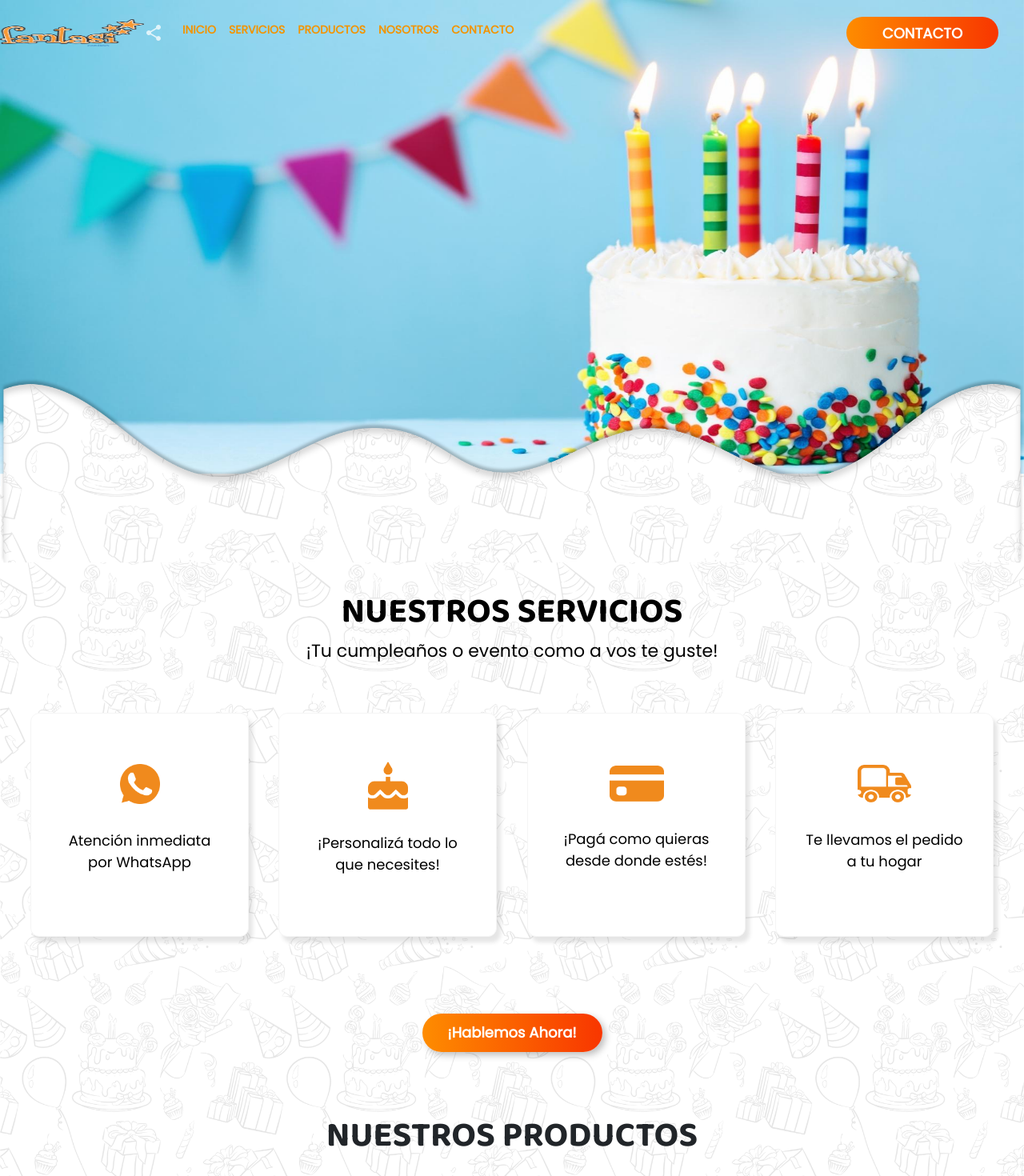
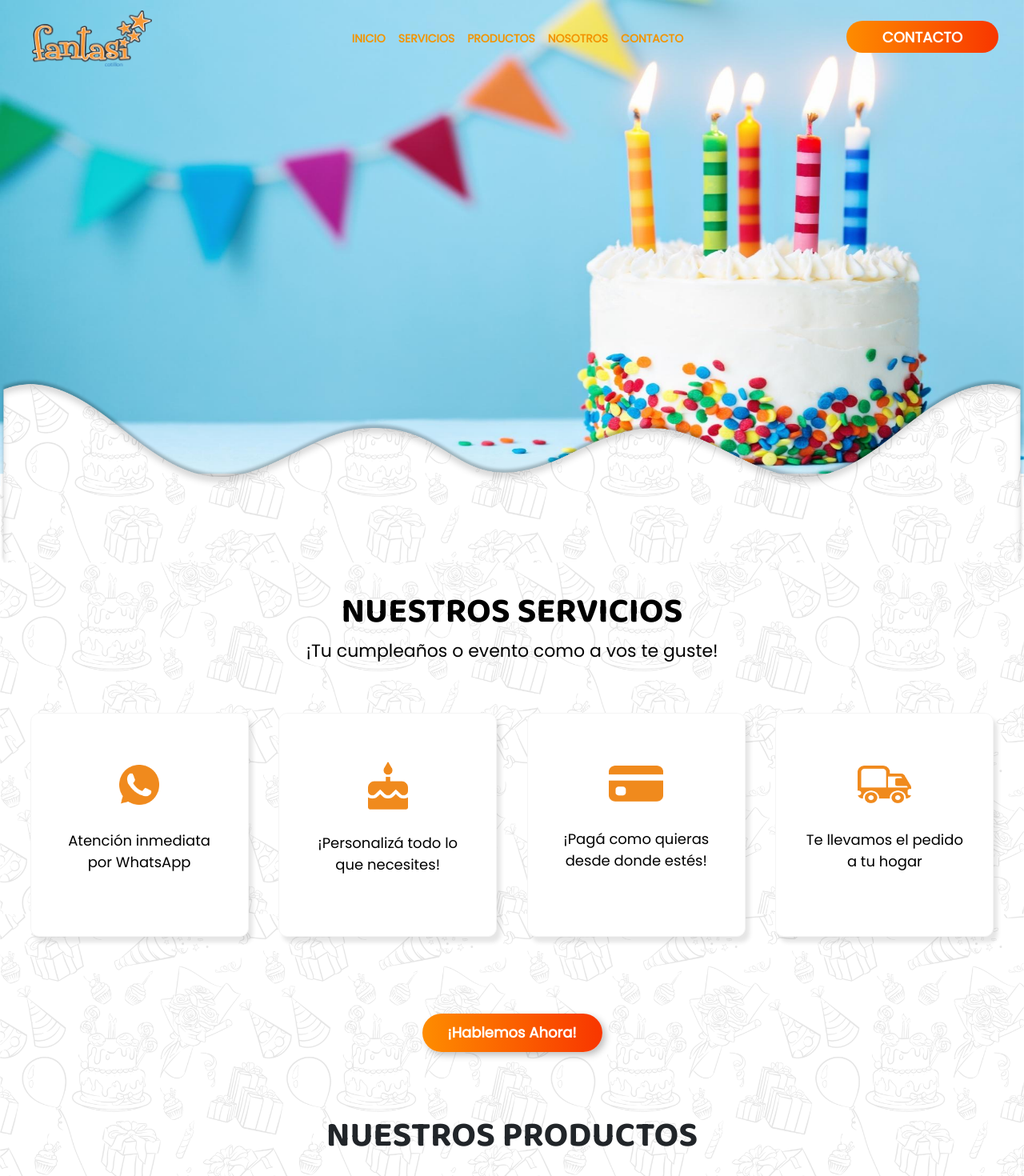
Before and after one commit to humbuck3r/fantasiweb, a React (Create React App) app: page / in a window 1280 px wide. Shown: the top 1470 px of the page at 80% size. Built offline with nearby package versions, Linux system fonts and the light colour scheme.

Commit message:
cambios en todas las vistas del navbar

```diff
--- a/src/Components/Navbar/Navbar.css
+++ b/src/Components/Navbar/Navbar.css
@@ -1,33 +1,35 @@
-.nav-bar{
+a {
+  cursor: pointer;
+}
+.nav-bar {
   z-index: 1000;
   display: flex;
   background-color: transparent !important;
-    font-family: 'Poppins';
+  font-family: "Poppins";
   text-transform: uppercase;
-    justify-content: center ;
+  justify-content: flex-end;
   height: auto;
+  margin-right: 50px;
 }
 
-.navbar-collapse{
+.navbar-collapse {
   display: none;
 }
 
-.navbar-toggler{
+.navbar-toggler {
   display: none;
 }
 
-.navbar-toggler-icon{
+.navbar-toggler-icon {
   width: 20px;
   height: 20px;
 }
 
-
-
-.logo{
+.logo {
   width: 67px;
   height: 34px;
+  margin-right: 30px;
 }
-
 
 .navs-title {
   font-style: normal;
@@ -35,9 +37,8 @@
   font-size: 14px;
   line-height: 42px;
   color: #f29400;
-
 }
-.navs-title:hover{
+.navs-title:hover {
   color: #383838;
   cursor: pointer;
 }
@@ -46,18 +47,17 @@
   width: 190px;
   height: 40px;
   background: linear-gradient(90deg, #fe8c00 0%, #f83600 100%);
-  border: transparent ;
+  border: transparent;
   border-radius: 31px;
   margin-right: 2rem;
   display: none;
 }
-.btn-nav:hover{
+.btn-nav:hover {
   transform: scale(1.1);
-
 }
 
 .btn-nav > h2 {
-  font-family: 'Poppins';
+  font-family: "Poppins";
   text-transform: uppercase;
   font-weight: 900;
   font-size: 18px;
@@ -66,18 +66,51 @@
   text-align: center;
 }
 
-
 /*Responsive */
 
 
-@media (min-width: 1024px) {
+@media (min-width:425px) {
   .nav-bar{
-  flex-direction: row;
+
+  }
+}
+@media (min-width: 375px) {
+  .nav-bar {
+    margin-right: 80px;
+  }
+}
+
+@media (min-width:768px) {
+  .nav-bar{
+    margin-right: 260px;
   }
   .logo{
-  width: 180px;
+    width: 120px;
+    height: 70px;
   }
- .btn-nav{
+}
+
+@media (min-width: 1024px) {
+  .nav-bar {
+    flex-direction: row;
+    display: flex;
+    align-items: baseline;
+    margin-right: 0px;
+  }
+  .logo {
+    width: 150px;
+    height: 70px;
+    margin-left: 40px;
+  }
+  .btn-nav {
     display: block;
   }
+  .share{
+    display: none;
   }
+  .navbar-expand-lg .navbar-collapse {
+    display: flex!important;
+    flex-basis: auto;
+    justify-content: center;
+}
+}
--- a/src/Components/Navbar/Navbar.js
+++ b/src/Components/Navbar/Navbar.js
@@ -12,8 +12,11 @@ function HeadNav() {
           <a alt="logo" href="#home">
             <img src={Logo} className="logo" alt="" />
           </a>
-          <img src={Share} className="" alt=""/>
+
         </Navbar.Brand>
+       <a alt="share" href="#home">
+        <img src={Share} className="share" alt=""/>
+       </a>
         <Navbar.Toggle aria-controls="basic-navbar-nav" />
         <Navbar.Collapse id="basic-navbar-nav">
           <Nav className="me-auto-navs">
--- a/src/Components/Prod-serv/Prod-serv.css
+++ b/src/Components/Prod-serv/Prod-serv.css
@@ -71,7 +71,7 @@
 }
 @media (min-width: 1440px) {
   .prodhead{
-    top: -260px;
+    top: -258px;
   }
   .prodbot{
     top: 1370px;
--- a/src/Components/Services/Services.js
+++ b/src/Components/Services/Services.js
@@ -20,22 +20,22 @@ const Services = () => {
 
   return (
       <div className="serv ">
-        <h1 className='title-serv' data-aos="fade-left">NUESTROS SERVICIOS</h1>
-        <h2 className='text-serv' data-aos="flip-right">¡Tu cumpleaños o evento como a vos te guste!</h2>
+        <h1 className='title-serv'>NUESTROS SERVICIOS</h1>
+        <h2 className='text-serv' >¡Tu cumpleaños o evento como a vos te guste!</h2>
         <div  className="cards-serv">
-          <div className="card" data-aos="flip-left">
+          <div className="card" >
             <img src={Wsp} className="wsp-img" alt='' />
             <p>Atención inmediata por WhatsApp</p>
           </div>
-          <div className="card" data-aos="flip-left">
+          <div className="card" >
             <img src={Cake} className="cake-img" alt=''/>
             <p>¡Personalizá todo lo que necesites!</p>
           </div>
-          <div className="card" data-aos="flip-left">
+          <div className="card" >
             <img src={Buy} className="buy-img" alt=''/>
             <p>¡Pagá como quieras desde donde estés!</p>
           </div>
-          <div className="card" data-aos="flip-left">
+          <div className="card" >
             <img src={Delivery} className="delivery-img" alt=''/>
             <p>Te llevamos el pedido a tu hogar</p>
           </div>
```
Lines whose indentation alone changed are shown as unchanged.
